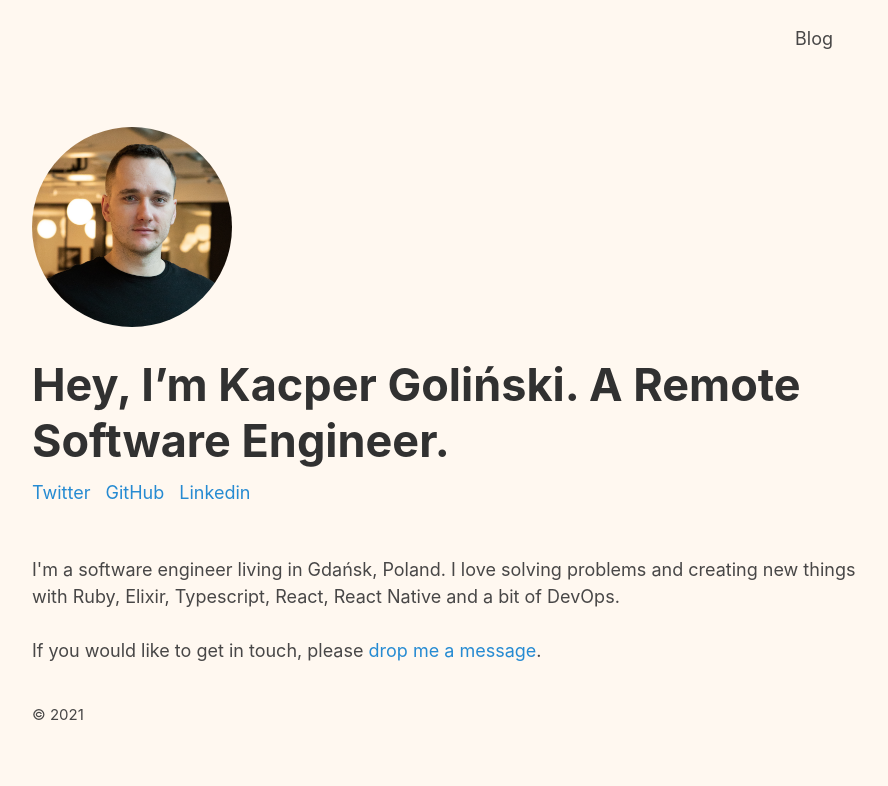
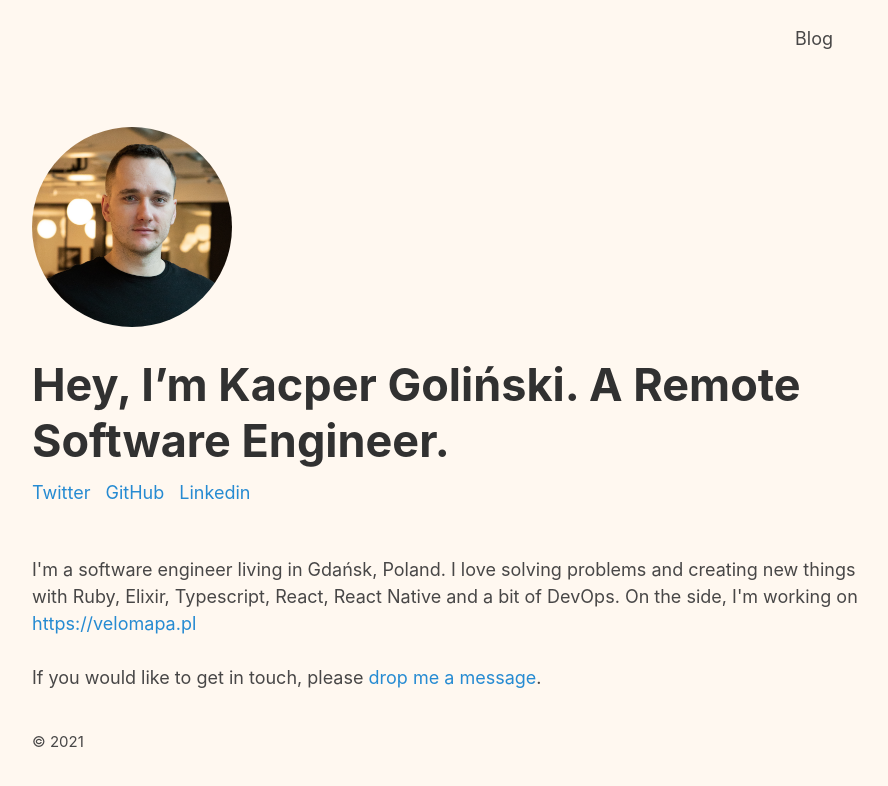
Before and after one commit to caspg/caspg.github.io, a Jekyll site: the page built from index.html, in a window 1280 px wide. Shown: the top 786 px of the page, without its empty margins (185-1073 px from the left). Built offline with Jekyll 4.4.1, drawn with Linux system fonts in a browser that asks for light colours; the list of posts is cut into pages by our own code.

Commit message:
add velomapa link

```diff
--- a/index.html
+++ b/index.html
@@ -27,6 +27,7 @@ title: Home
     <p>
       I'm a software engineer living in Gdańsk, Poland.
       I love solving problems and creating new things with Ruby, Elixir, Typescript, React, React Native and a bit of DevOps.
+      On the side, I'm working on <a href="https://velomapa.pl/" rel="dofollow">https://velomapa.pl</a>
 
       <br>
       <br>
```
